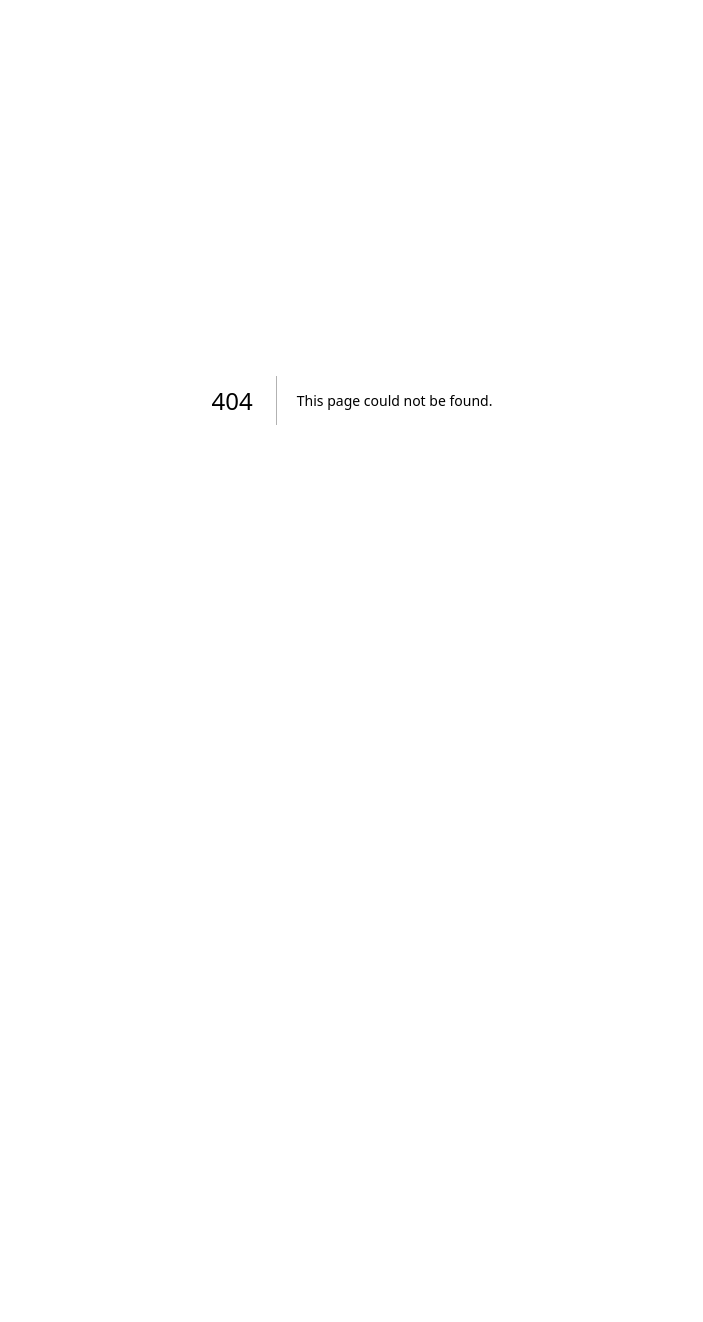
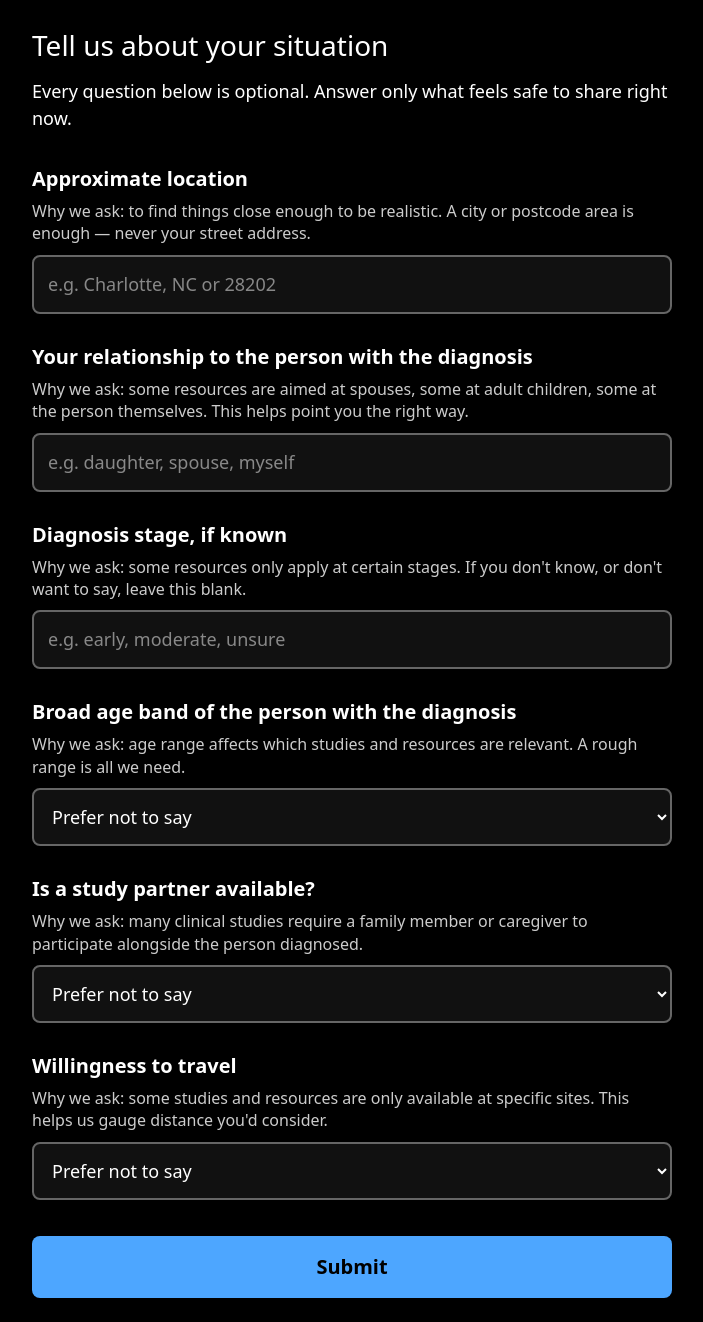
Before and after one commit to rlin009/alzheimers-access, a Next.js app: page /start in a window 1280 px wide. Before the commit this address had no page. Shown: the whole page, without its empty margins (288-991 px from the left). Before the commit the page ends 800 px from the top, so only its background shows below. Built offline with nearby package versions, Linux system fonts and the light colour scheme; no server answers.

Commit message:
Created form on page.tsx

```diff
--- /dev/null
+++ b/src/app/start/page.tsx
@@ -0,0 +1,302 @@
+'use client';
+
+import { useState } from 'react';
+import { createClient } from '@supabase/supabase-js';
+
+const supabaseUrl = process.env.NEXT_PUBLIC_SUPABASE_URL;
+const supabaseAnonKey = process.env.NEXT_PUBLIC_SUPABASE_ANON_KEY;
+
+const supabase =
+  supabaseUrl && supabaseAnonKey ? createClient(supabaseUrl, supabaseAnonKey) : null;
+
+type FormState = {
+  location: string;
+  relationship: string;
+  diagnosisStage: string;
+  ageBand: string;
+  studyPartner: string;
+  willingToTravel: string;
+};
+
+const initialState: FormState = {
+  location: '',
+  relationship: '',
+  diagnosisStage: '',
+  ageBand: '',
+  studyPartner: '',
+  willingToTravel: '',
+};
+
+export default function StartPage() {
+  const [form, setForm] = useState<FormState>(initialState);
+  const [status, setStatus] = useState<'idle' | 'submitting' | 'success' | 'error'>('idle');
+
+  function update<K extends keyof FormState>(key: K, value: FormState[K]) {
+    setForm((prev) => ({ ...prev, [key]: value }));
+  }
+
+  async function handleSubmit(e: React.FormEvent) {
+    e.preventDefault();
+
+    if (!supabase) {
+      console.error('Supabase is not configured — check your .env.local file.');
+      setStatus('error');
+      return;
+    }
+
+    setStatus('submitting');
+
+    const { error } = await supabase.from('profiles').insert([
+      {
+        location: form.location || null,
+        relationship: form.relationship || null,
+        diagnosis_stage: form.diagnosisStage || null,
+        age_band: form.ageBand || null,
+        study_partner: form.studyPartner || null,
+        willing_to_travel: form.willingToTravel || null,
+      },
+    ]);
+
+    if (error) {
+      console.error(error);
+      setStatus('error');
+    } else {
+      setStatus('success');
+      setForm(initialState);
+    }
+  }
+
+  if (status === 'success') {
+    return (
+      <main style={styles.main}>
+        <div style={styles.container}>
+          <h1 style={styles.heading}>Thank you.</h1>
+          <p style={styles.help}>
+            Your information has been saved. Nothing has been matched yet — that comes later.
+          </p>
+        </div>
+      </main>
+    );
+  }
+
+  return (
+    <main style={styles.main}>
+      <div style={styles.container}>
+        <h1 style={styles.heading}>Tell us about your situation</h1>
+        <p style={styles.intro}>
+          Every question below is optional. Answer only what feels safe to share right now.
+        </p>
+
+        <form onSubmit={handleSubmit}>
+          {/* Location */}
+          <fieldset style={styles.fieldset}>
+            <label htmlFor="location" style={styles.label}>
+              Approximate location
+            </label>
+            <p style={styles.why}>
+              Why we ask: to find things close enough to be realistic. A city or postcode area is
+              enough — never your street address.
+            </p>
+            <input
+              id="location"
+              name="location"
+              type="text"
+              placeholder="e.g. Charlotte, NC or 28202"
+              value={form.location}
+              onChange={(e) => update('location', e.target.value)}
+              style={styles.input}
+            />
+          </fieldset>
+
+          {/* Relationship */}
+          <fieldset style={styles.fieldset}>
+            <label htmlFor="relationship" style={styles.label}>
+              Your relationship to the person with the diagnosis
+            </label>
+            <p style={styles.why}>
+              Why we ask: some resources are aimed at spouses, some at adult children, some at the
+              person themselves. This helps point you the right way.
+            </p>
+            <input
+              id="relationship"
+              name="relationship"
+              type="text"
+              placeholder="e.g. daughter, spouse, myself"
+              value={form.relationship}
+              onChange={(e) => update('relationship', e.target.value)}
+              style={styles.input}
+            />
+          </fieldset>
+
+          {/* Diagnosis stage */}
+          <fieldset style={styles.fieldset}>
+            <label htmlFor="diagnosisStage" style={styles.label}>
+              Diagnosis stage, if known
+            </label>
+            <p style={styles.why}>
+              Why we ask: some resources only apply at certain stages. If you don&apos;t know, or
+              don&apos;t want to say, leave this blank.
+            </p>
+            <input
+              id="diagnosisStage"
+              name="diagnosisStage"
+              type="text"
+              placeholder="e.g. early, moderate, unsure"
+              value={form.diagnosisStage}
+              onChange={(e) => update('diagnosisStage', e.target.value)}
+              style={styles.input}
+            />
+          </fieldset>
+
+          {/* Age band */}
+          <fieldset style={styles.fieldset}>
+            <label htmlFor="ageBand" style={styles.label}>
+              Broad age band of the person with the diagnosis
+            </label>
+            <p style={styles.why}>
+              Why we ask: age range affects which studies and resources are relevant. A rough
+              range is all we need.
+            </p>
+            <select
+              id="ageBand"
+              name="ageBand"
+              value={form.ageBand}
+              onChange={(e) => update('ageBand', e.target.value)}
+              style={styles.input}
+            >
+              <option value="">Prefer not to say</option>
+              <option value="under-50">Under 50</option>
+              <option value="50-64">50–64</option>
+              <option value="65-74">65–74</option>
+              <option value="75-84">75–84</option>
+              <option value="85-plus">85 and older</option>
+            </select>
+          </fieldset>
+
+          {/* Study partner */}
+          <fieldset style={styles.fieldset}>
+            <label htmlFor="studyPartner" style={styles.label}>
+              Is a study partner available?
+            </label>
+            <p style={styles.why}>
+              Why we ask: many clinical studies require a family member or caregiver to
+              participate alongside the person diagnosed.
+            </p>
+            <select
+              id="studyPartner"
+              name="studyPartner"
+              value={form.studyPartner}
+              onChange={(e) => update('studyPartner', e.target.value)}
+              style={styles.input}
+            >
+              <option value="">Prefer not to say</option>
+              <option value="yes">Yes</option>
+              <option value="no">No</option>
+              <option value="not-sure">Not sure yet</option>
+            </select>
+          </fieldset>
+
+          {/* Willingness to travel */}
+          <fieldset style={styles.fieldset}>
+            <label htmlFor="willingToTravel" style={styles.label}>
+              Willingness to travel
+            </label>
+            <p style={styles.why}>
+              Why we ask: some studies and resources are only available at specific sites. This
+              helps us gauge distance you&apos;d consider.
+            </p>
+            <select
+              id="willingToTravel"
+              name="willingToTravel"
+              value={form.willingToTravel}
+              onChange={(e) => update('willingToTravel', e.target.value)}
+              style={styles.input}
+            >
+              <option value="">Prefer not to say</option>
+              <option value="local-only">Local only</option>
+              <option value="short-drive">Willing to drive up to an hour</option>
+              <option value="long-distance">Willing to travel further</option>
+            </select>
+          </fieldset>
+
+          <button type="submit" disabled={status === 'submitting'} style={styles.button}>
+            {status === 'submitting' ? 'Saving…' : 'Submit'}
+          </button>
+
+          {status === 'error' && (
+            <p role="alert" style={styles.error}>
+              Something went wrong saving this. Please try again.
+            </p>
+          )}
+        </form>
+      </div>
+    </main>
+  );
+}
+
+const styles: Record<string, React.CSSProperties> = {
+  main: {
+    minHeight: '100vh',
+    backgroundColor: '#000000',
+    color: '#ffffff',
+    padding: '24px 16px',
+    fontFamily: 'system-ui, -apple-system, sans-serif',
+  },
+  container: {
+    maxWidth: '640px',
+    margin: '0 auto',
+  },
+  heading: {
+    fontSize: '28px',
+    marginBottom: '12px',
+  },
+  intro: {
+    fontSize: '18px',
+    marginBottom: '32px',
+    lineHeight: 1.5,
+  },
+  fieldset: {
+    border: 'none',
+    padding: 0,
+    margin: '0 0 28px 0',
+  },
+  label: {
+    display: 'block',
+    fontSize: '20px',
+    fontWeight: 700,
+    marginBottom: '6px',
+  },
+  why: {
+    fontSize: '16px',
+    color: '#cccccc',
+    marginBottom: '10px',
+    lineHeight: 1.4,
+  },
+  input: {
+    width: '100%',
+    fontSize: '18px',
+    padding: '14px',
+    borderRadius: '8px',
+    border: '2px solid #666666',
+    backgroundColor: '#111111',
+    color: '#ffffff',
+    boxSizing: 'border-box',
+  },
+  button: {
+    width: '100%',
+    fontSize: '20px',
+    fontWeight: 700,
+    padding: '16px',
+    borderRadius: '8px',
+    border: 'none',
+    backgroundColor: '#4da6ff',
+    color: '#000000',
+    cursor: 'pointer',
+    marginTop: '8px',
+  },
+  error: {
+    color: '#ff8080',
+    fontSize: '16px',
+    marginTop: '12px',
+  },
+};
```
